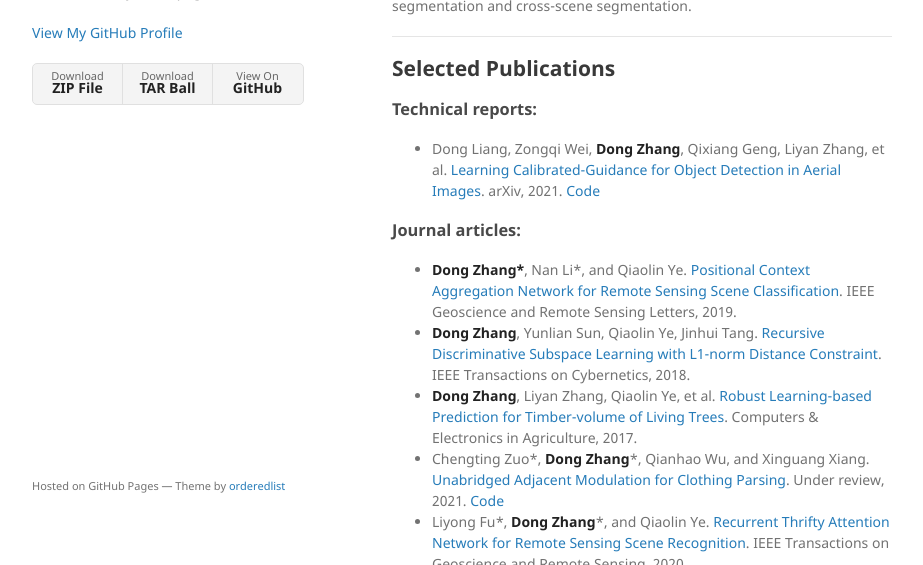
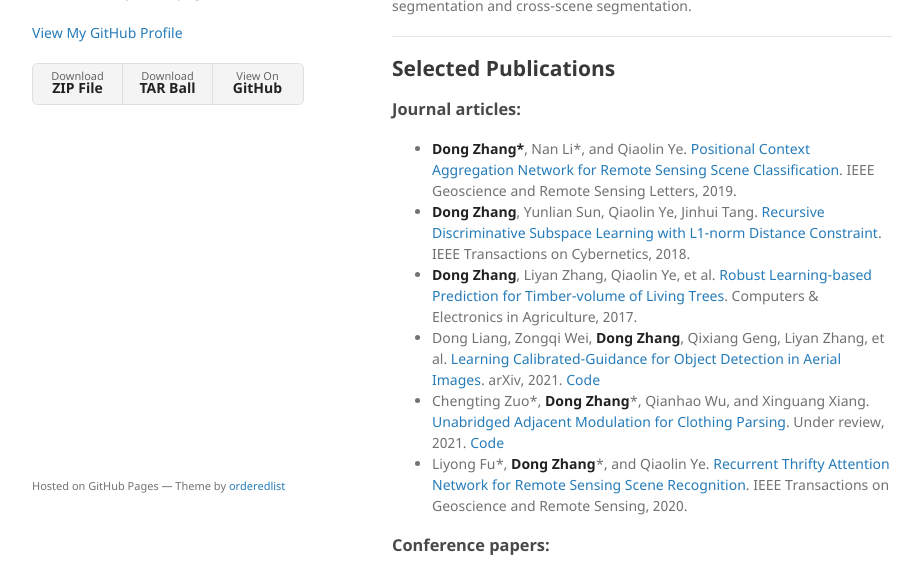
Before and after one commit to ZHANGDONG-NJUST/zhangdong-njust.github.io, a Jekyll site: the page built from index.md, in a window 1280 px wide and 900 px high, cut to the strip 335-900 px from the top of the window. Shown: the whole strip, without its empty margins (178-1101 px from the left). Built offline with Jekyll 4.4.1, drawn with Linux system fonts in a browser that asks for light colours.

Commit message:
Update index.md

```diff
--- a/index.md
+++ b/index.md
@@ -13,13 +13,11 @@ I am a Ph.D. student in [Intelligent Media Analysis Group (IMAG)](https://imag-n
 
 ## Selected Publications
 
-### Technical reports:
-- Dong Liang, Zongqi Wei, **Dong Zhang**, Qixiang Geng, Liyan Zhang, et al. [Learning Calibrated-Guidance for Object Detection in Aerial Images](https://arxiv.org/abs/2103.11399). arXiv, 2021. [Code](https://github.com/WeiZongqi/CG-Net)
-
 ### Journal articles:
 - **Dong Zhang\***, Nan Li\*, and Qiaolin Ye. [Positional Context Aggregation Network for Remote Sensing Scene Classification](https://ieeexplore.ieee.org/abstract/document/8836508/). IEEE Geoscience and Remote Sensing Letters, 2019.
 - **Dong Zhang**, Yunlian Sun, Qiaolin Ye, Jinhui Tang. [Recursive Discriminative Subspace Learning with L1-norm Distance Constraint](https://ieeexplore.ieee.org/document/8573145). IEEE Transactions on Cybernetics, 2018.
 - **Dong Zhang**, Liyan Zhang, Qiaolin Ye, et al. [Robust Learning-based Prediction for Timber-volume of Living Trees](https://www.sciencedirect.com/science/article/abs/pii/S0168169916306366). Computers & Electronics in Agriculture, 2017.
+- Dong Liang, Zongqi Wei, **Dong Zhang**, Qixiang Geng, Liyan Zhang, et al. [Learning Calibrated-Guidance for Object Detection in Aerial Images](https://arxiv.org/abs/2103.11399). arXiv, 2021. [Code](https://github.com/WeiZongqi/CG-Net)
 - Chengting Zuo\*, **Dong Zhang**\*, Qianhao Wu, and Xinguang Xiang. [Unabridged Adjacent Modulation for Clothing Parsing](https://dongzhang89.github.io). Under review, 2021. [Code](https://github.com/dongzhang89/UAM-Net)
 - Liyong Fu\*, **Dong Zhang**\*, and Qiaolin Ye. [Recurrent Thrifty Attention Network for Remote Sensing Scene Recognition](https://ieeexplore.ieee.org/document/9305284). IEEE Transactions on Geoscience and Remote Sensing, 2020.
 
```
